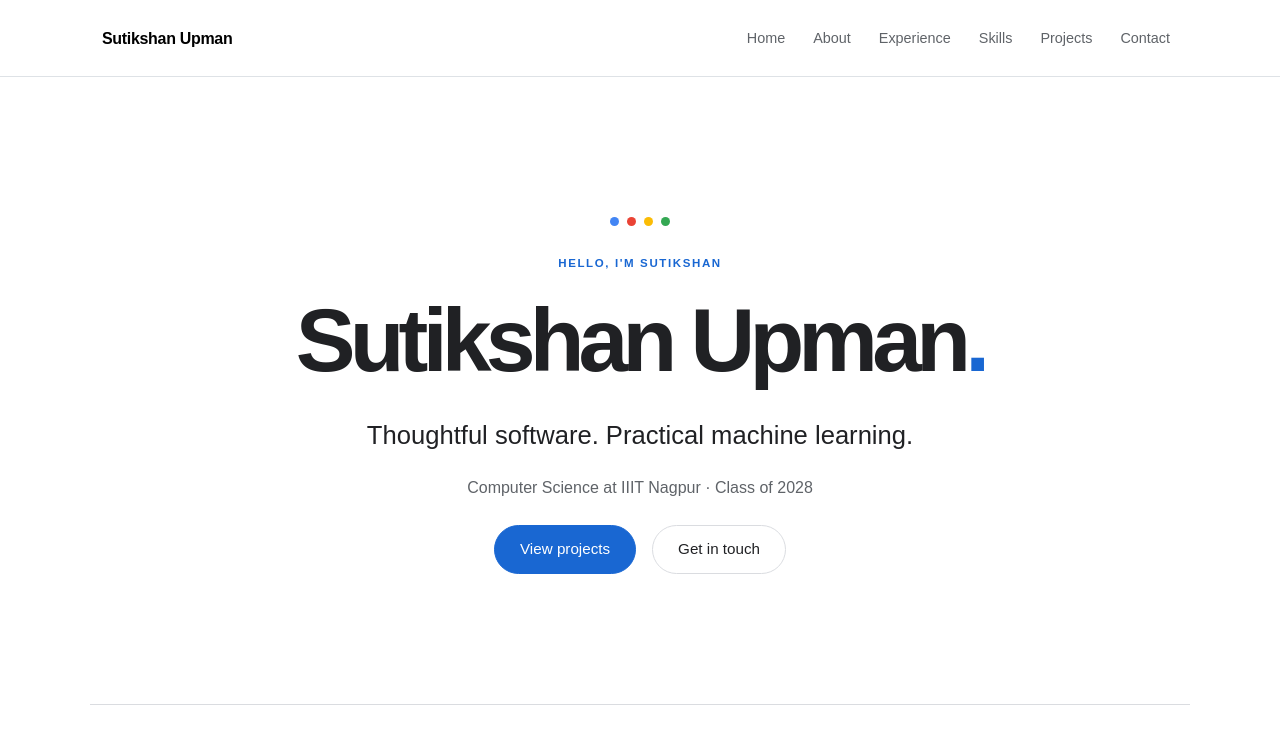
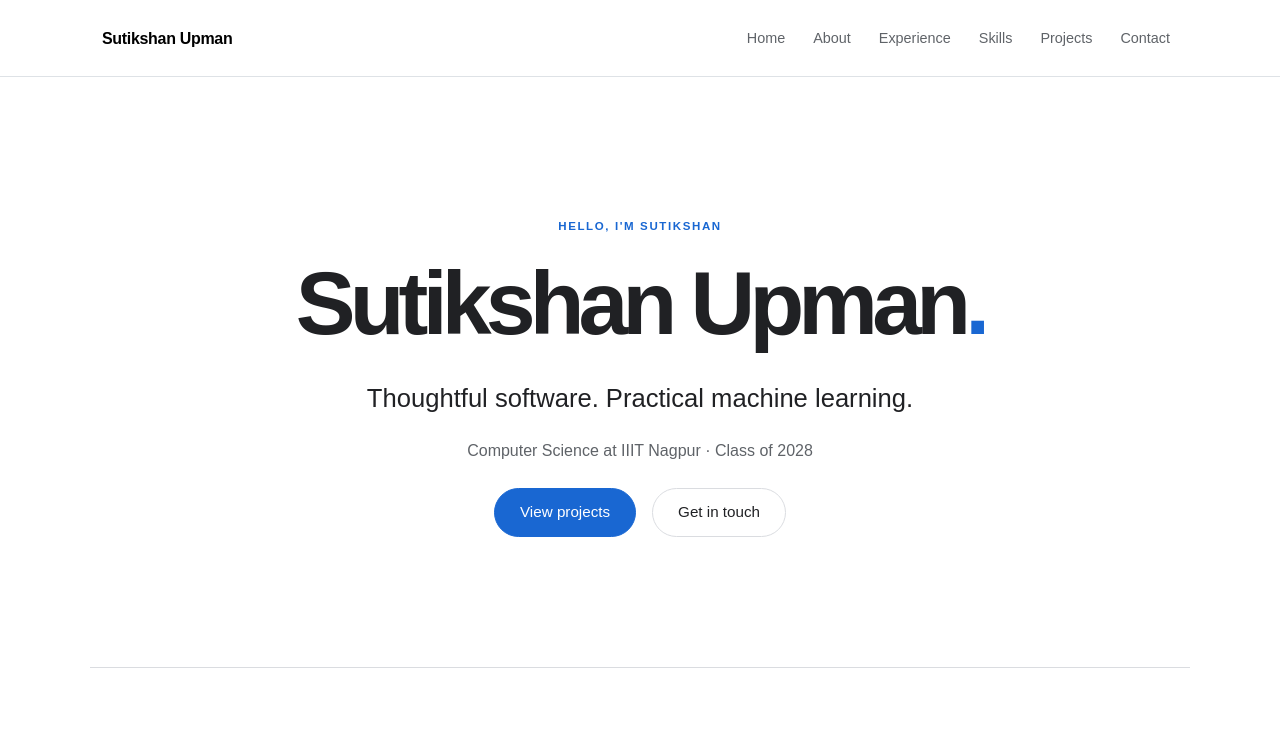
Before and after one commit to SutikshanUpman/Portfolio, a website: page index.html in a window 1280 px wide. Shown: the top 755 px of the page. Drawn offline with Linux system fonts and the light colour scheme.

Commit message:
style: remove decorative dots from home

```diff
--- a/index.html
+++ b/index.html
@@ -41,7 +41,6 @@
   <main id="main" tabindex="-1">
     <section id="home" class="hero">
       <div class="container">
-        <div class="color-dots" aria-hidden="true"><span></span><span></span><span></span><span></span></div>
         <p class="eyebrow">HELLO, I'M SUTIKSHAN</p>
         <h1>Sutikshan Upman<span class="name-dot">.</span></h1>
         <p class="lead mt-4">Thoughtful software. Practical machine learning.</p>
--- a/style.css
+++ b/style.css
@@ -60,11 +60,6 @@ footer { font-size: .8rem; text-align: center; }
   .project { padding: 26px; }
 }
 /* Motion uses CSS; one observer reveals content once as it enters view. */
-.color-dots { display: flex; justify-content: center; gap: 8px; margin-bottom: 28px; }
-.color-dots span { width: 9px; height: 9px; border-radius: 50%; background: #4285f4; animation: float 2s ease-in-out 2; }
-.color-dots span:nth-child(2) { background: #ea4335; animation-delay: .15s; }
-.color-dots span:nth-child(3) { background: #fbbc05; animation-delay: .3s; }
-.color-dots span:nth-child(4) { background: #34a853; animation-delay: .45s; }
 .hero h1, .hero .eyebrow, .hero .lead, .hero .text-secondary, .hero .d-flex { animation: arrive .7s both; }
 .hero h1 { animation-delay: .1s; }
 .hero .lead { animation-delay: .2s; }
@@ -82,7 +77,6 @@ footer { font-size: .8rem; text-align: center; }
   .project:hover { transform: translateY(-5px); border-color: var(--accent); box-shadow: 0 8px 28px #2021240c; }
 }
 @keyframes arrive { from { opacity: 0; transform: translateY(18px); } to { opacity: 1; transform: translateY(0); } }
-@keyframes float { 50% { transform: translateY(-7px); } }
 @media (prefers-reduced-motion: reduce) {
   html { scroll-behavior: auto; }
   *, *::before, *::after { animation: none !important; transition: none !important; }
```
